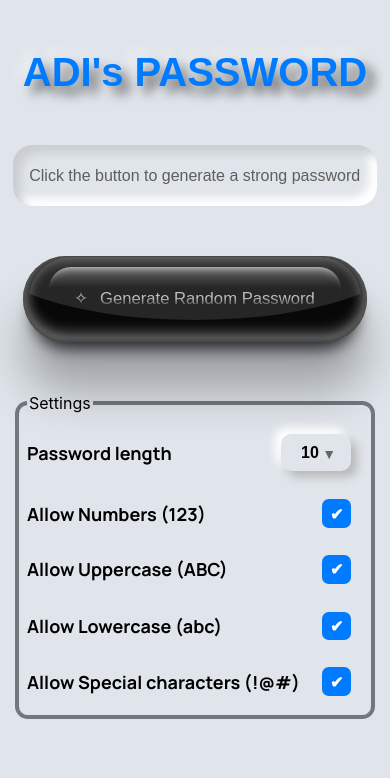
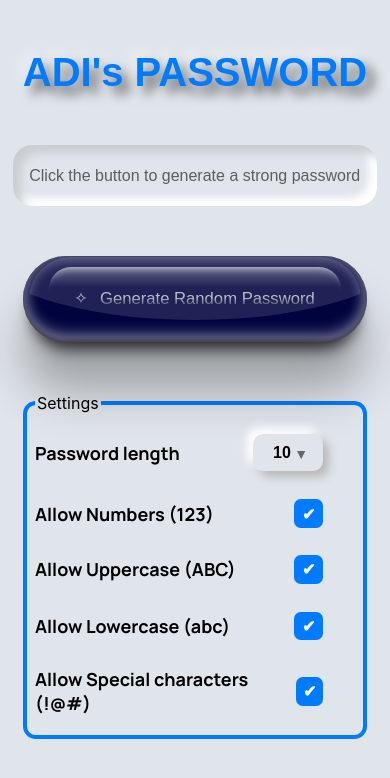
Before and after one commit to AdarshNaikDev/adis-password-generator, a React (Create React App) app: page / in a window 390 px wide. Shown: the top 778 px of the page. Built offline with nearby package versions, Linux system fonts and the light colour scheme.

Commit message:
color changes

```diff
--- a/src/App.css
+++ b/src/App.css
@@ -21,7 +21,7 @@
 
 .button {
   --white: #ffe7ff;
-  --bg: #080808;
+  --bg: #01033E;
   --radius: 100px;
   outline: none;
   cursor: pointer;
@@ -195,7 +195,7 @@
 
 
 fieldset {
-  border: 4px solid #71797E;  /* Set border color for the fieldset */
+  border: 4px solid #007bff;;  /* Set border color for the fieldset */
   padding: 10px;
   width: 700px;
   margin: 30px auto;
--- a/src/Mobile.css
+++ b/src/Mobile.css
@@ -1,5 +1,3 @@
-/* Mobile view CSS below */
-
 @media screen and (max-width: 700px) {
     body {
         margin: 0;
@@ -73,7 +71,7 @@
     }
 
     fieldset {
-        border: 0.3em solid #71797E;
+        border: 0.3em solid #007bff;
         /* Set border color for the fieldset */
         padding: 0.5em;
         width: 3em;
@@ -97,7 +95,7 @@
     .settings-row {
         display: flex;
         flex-direction: column;
-        width: 17em;
+        width: 16em;
         align-items: start;
         margin-top: -1em;
 
@@ -117,7 +115,7 @@
         align-items: center;
         /* gap: 1.6em; */
         position: relative;
-        width: 18em;
+        width: 16em;
         justify-content: space-between;
         margin-top: 1em;
         font-weight: 700;
@@ -271,53 +269,3 @@
     }
 
 }
-
-
-@media screen and (max-height: 719px) {
-    .main-title {
-
-        margin-top: 0.4em;
-        font-size: 2.2em;
-        font-weight: 600;
-
-        color: #007bff;
-    }
-
-    .input-text {
-        margin-top: 1em;
-    }
-
-    .btn-position{
-        margin-top: -1.2em;
-    }
-
-    .setting-item{
-        width: 16em;
-    }
-
-    .settings-row{
-        width: 16em;
-    }
-
-    fieldset{
-            margin-top: -1.3em;
-
-    }
-}
-
-@media screen and (max-width: 345px){
-    .setting-item{
-        width: 14em;
-    }
-
-    .button {
-        width: 22.8em;
-    }
-
-    .settings-row{
-        width: 14em;
-    }
-
-
-
-}
```
